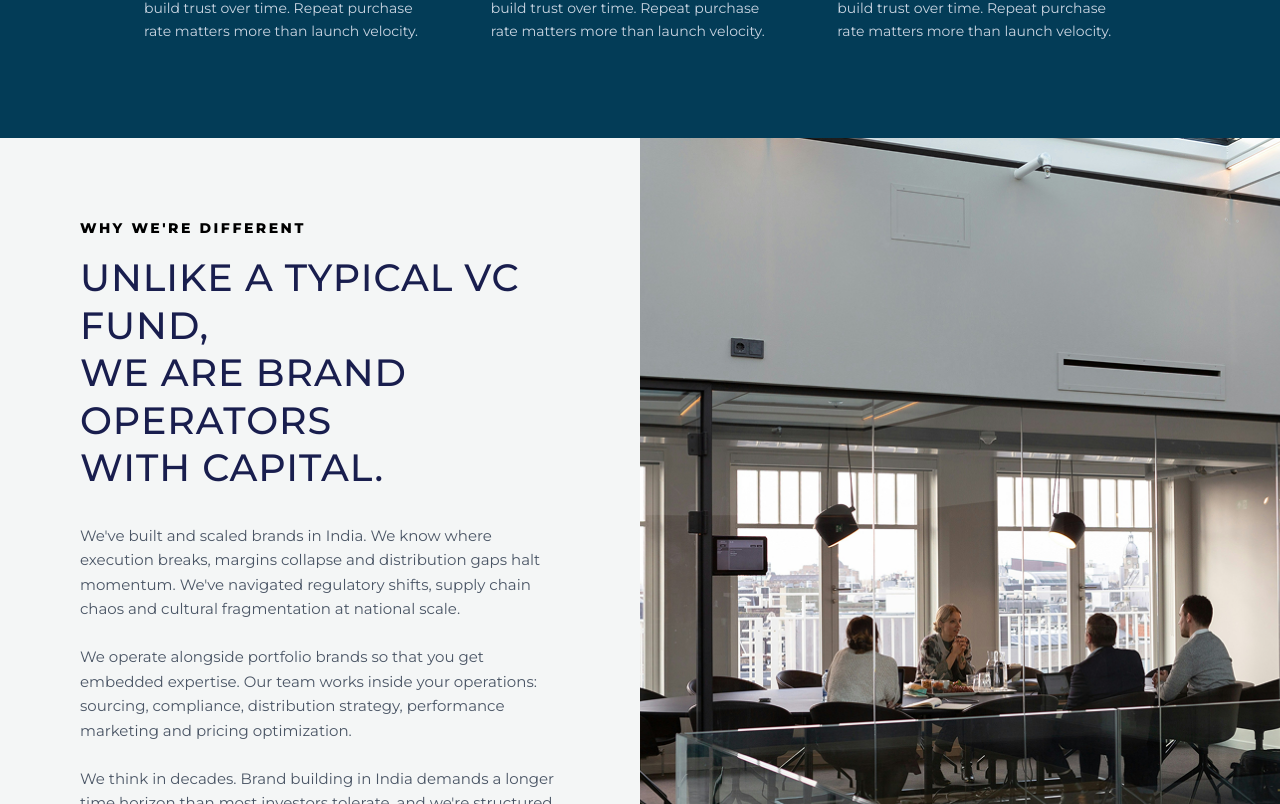
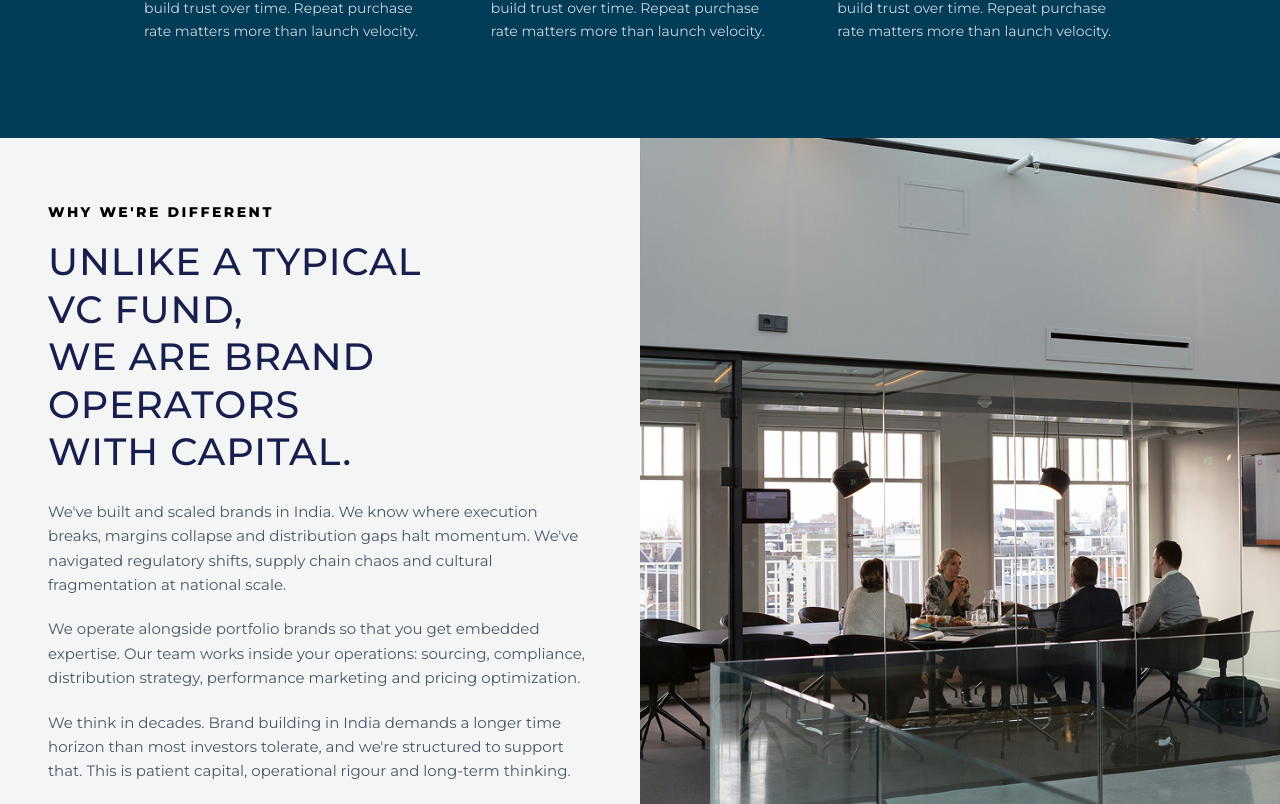
Before and after one commit to holistiqueteam-bit/Glide-new-site, a React (Vite) app: page /glide-capital in a window 1280 px wide. Shown: the part 1616-2420 px from the top of the page. Built offline with nearby package versions, Linux system fonts and the light colour scheme.

Commit message:
Reduce Split Section padding further and make title 4 lines with aligned content

```diff
--- a/src/pages/GlideCapital.tsx
+++ b/src/pages/GlideCapital.tsx
@@ -336,7 +336,7 @@ export default function GlideCapital() {
       <section className="w-full grid grid-cols-1 lg:grid-cols-2 bg-white overflow-hidden min-h-[600px] relative z-10 border-b border-gray-100">
 
         {/* Left Content Column */}
-        <div className="bg-[#F4F6F6] flex flex-col justify-center py-12 md:py-20 px-6 sm:px-10 md:px-12 lg:px-16 xl:px-20 text-left w-full h-full">
+        <div className="bg-[#F4F6F6] flex flex-col justify-center py-10 md:py-16 px-4 sm:px-6 md:px-8 lg:px-10 xl:px-12 text-left w-full h-full">
           <motion.div
             className="max-w-xl flex flex-col"
             initial="hidden"
@@ -352,16 +352,17 @@ export default function GlideCapital() {
             </motion.span>
 
             <motion.h2
-              className="text-2xl sm:text-3xl lg:text-[38px] font-medium text-[#191E4E] tracking-wide leading-[1.25] uppercase mb-8"
+              className="text-2xl sm:text-3xl lg:text-[38px] font-medium text-[#191E4E] tracking-wide leading-[1.25] uppercase mb-6"
               variants={fadeInUp}
             >
-              UNLIKE A TYPICAL VC FUND,<br />
+              UNLIKE A TYPICAL<br />
+              VC FUND,<br />
               WE ARE BRAND OPERATORS<br />
               WITH CAPITAL.
             </motion.h2>
 
             <motion.div
-              className="space-y-6 text-gray-600 text-xs sm:text-sm md:text-[15px] leading-relaxed font-normal"
+              className="space-y-5 text-gray-600 text-xs sm:text-sm md:text-[15px] leading-relaxed font-normal text-left"
               variants={fadeInUp}
             >
               <p>
```
